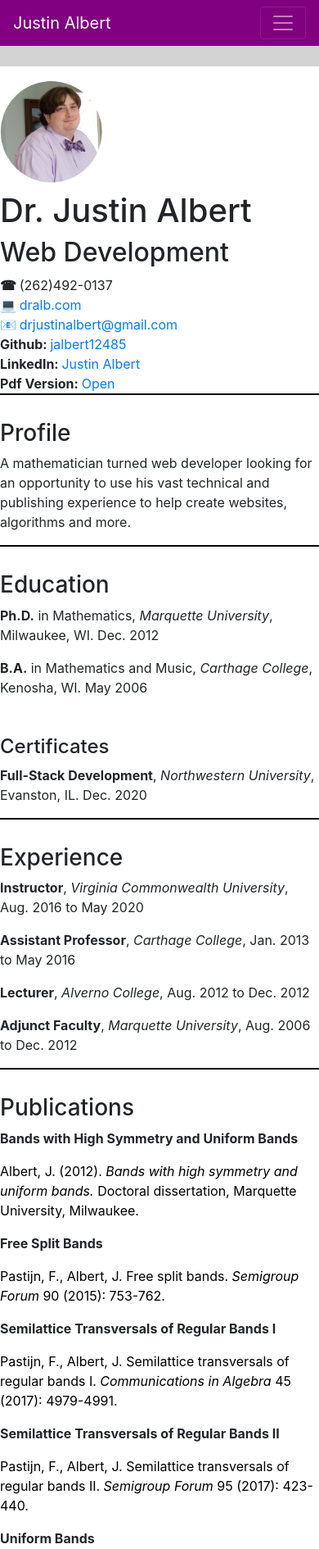
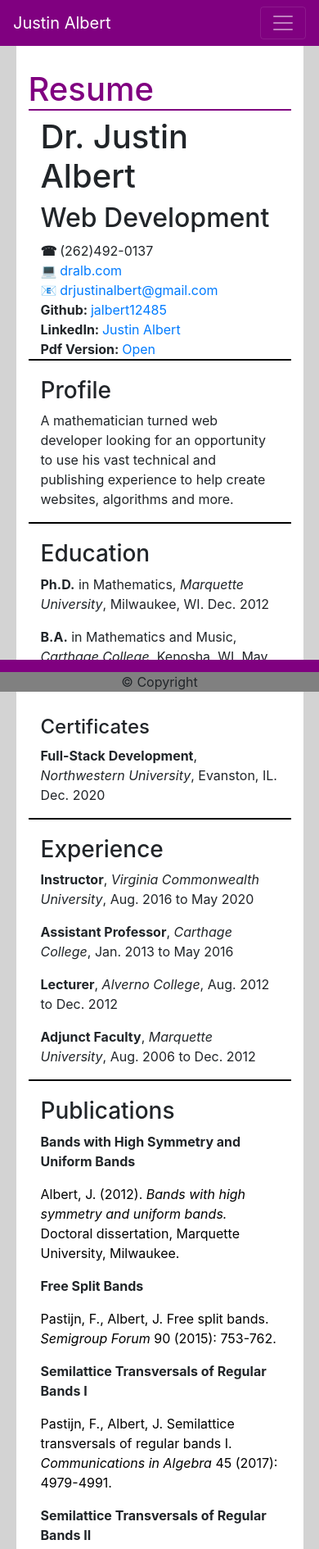
Before and after one commit to jalbert12485/portfolio-server, a website: page public/html/resume.html in a window 390 px wide. Shown: the top 1890 px of the page at 82% size. Drawn offline with nearby package versions, Linux system fonts and the light colour scheme.

Commit message:
updated resume

```diff
--- a/public/css/resume-style.css
+++ b/public/css/resume-style.css
@@ -1,13 +1,3 @@
-
-.background{
-
-    margin: 6% auto;
-    background-color: white;
-
-
-}
-
-
 .nolist{
     margin: 0px;
     padding: 0px;
@@ -19,19 +9,13 @@ header{
 }
 
 
-#headshot {
-    max-width: 125px;
-    border-radius: 300px;
-
-}
-
 li {
     overflow: hidden;
 }
 
 
 main{
-    margin:30px;
+    margin-top: 20px;
     border-bottom: 2px solid black;
 }
 main a{
--- a/public/css/style.css
+++ b/public/css/style.css
@@ -1,4 +1,9 @@
-
+.navbar{
+    width: 100%;
+    position: fixed;
+    top: 0;
+    z-index: 1;
+}
 
 img{
     margin: 10px 0px 10px 0px;
@@ -13,6 +18,8 @@ img{
 }
 
 footer{
+    position: fixed;
+    bottom: 0;
     padding-top: 5px;
     width: 100%;
     background-color: purple;
--- a/public/html/resume.html
+++ b/public/html/resume.html
@@ -43,14 +43,105 @@
 
           </nav>
 
-    <div class="row">
-    <section class="background container col-md-10 col-lg-8 col-sm-12">
-    <header class="row pt-2">
-        <div class="col-md-2 col-sm-4">
-			<img src="/img/wedding-060-e1534810309455.jpg" alt="Justin Albert" id="headshot"/>
-		</div>
-        <section  class="col-md-4 col-sm-8">
+
+
+          <div class="container mr-auto ml-auto mt-4" >
+            <div class="row">
+              <div class="col-md-10 col-sm-12 aboutcont" style="background-color: white;">
+            <section class="row" >
+                <h1  class="boxheader">Resume</h1>
+            </section>
+
+
+            <header class="row">
+              <section  class="col-lg-3 col-md-6">
+              <h1> Dr. Justin Albert  </h1>
+              </section>
+              <section class="col-lg-3 col-md-6" >
+              <h2> Web Development </h2>
+              </section>
+              <section class="col-lg-3 col-md-6">
+                  <ul class="nolist">
+                      <li> <strong>&#9742; </strong>(262)492-0137</li>
+                      <li> <strong>&#128187;  </strong><a href="https://dralb.com" target="_blank">dralb.com</a></li>
+                      <li> <strong>&#128231; </strong><a href="mailto:drjustinalbert@gmail.com" target="_blank">drjustinalbert@gmail.com</a></li>
+                  </ul>
+              </section>
+              <section class="col-lg-3 col-md-6">
+                  <ul class="nolist">
+                      <li> <strong>Github: </strong><a href="https://github.com/jalbert12485" target="_blank">jalbert12485</a></li>
+                      <li> <strong>LinkedIn: </strong><a href="https://www.linkedin.com/in/justin-albert-a246351b3/" target="_blank">Justin Albert</a></li>
+                      <li> <strong>Pdf Version: </strong><a href="/img/albert-resume.pdf" target="_blank">Open</a>
+                  </ul>
+              </section>
+          </header>
+
+          <main class="row">
+            <h3 class="col-md-4">Profile</h3>
+
+            <p  class="col-md-8"> A mathematician turned web developer looking for an opportunity to use his vast technical and publishing experience to help create websites, algorithms and more.</p>
+        </main>
+
+        <main id="education" class="row">
+          <h3 class="col-md-4">Education</h3>
+          <div class="col-md-8">
+              <p> <strong>Ph.D.</strong> in Mathematics, <em>Marquette University</em>, Milwaukee, WI. Dec. 2012 </p>
+              <p> <strong>B.A.</strong> in Mathematics and Music, <em>Carthage College</em>, Kenosha, WI. May 2006 </p>
+          </div>
+        </main>
+
+        <main id="cert" class="row">
+          <h4 class="col-md-4">Certificates</h4>
+
+            <div class="col-md-8">
+             <p> <strong>Full-Stack Development</strong>, <em>Northwestern University</em>, Evanston, IL. Dec. 2020 </p>
+            </div>
+        </main>
+
+        <main id="experience" class="row">
+          <h3 class="col-md-4">Experience</h3>
+          <div class="col-md-8">
+              <p > <strong>Instructor</strong>, <em>Virginia Commonwealth University</em>, Aug. 2016 to May 2020 </p>
+              <p > <strong>Assistant Professor</strong>, <em>Carthage College</em>, Jan. 2013 to May 2016 </p>
+              <p > <strong>Lecturer</strong>, <em>Alverno College</em>, Aug. 2012 to Dec. 2012 </p>
+              <p > <strong>Adjunct Faculty</strong>, <em>Marquette University</em>, Aug. 2006 to Dec. 2012 </p>
+          </div>
+      </main>
+
+      <main id="publications" class="row">
+          <h3 class="col-md-4">Publications</h3>
+          <div class="col-md-8">
+              <p><strong>Bands with High Symmetry and Uniform Bands</strong></p>
+              <a href="https://epublications.marquette.edu/dissertations_mu/222/" target="_blank"><p>Albert, J. (2012). <em>Bands with high symmetry and uniform bands.</em> Doctoral dissertation, Marquette University, Milwaukee.</p></a>
+              <p><strong>Free Split Bands</strong></p>
+              <a href="https://epublications.marquette.edu/mscs_fac/435/" target="_blank"><p>Pastijn, F., Albert, J. Free split bands. <em>Semigroup Forum</em> 90 (2015): 753-762.</p></a>
+              <p><strong>Semilattice Transversals of Regular Bands I</strong></p>
+              <a href="https://www.tandfonline.com/doi/abs/10.1080/00927872.2017.1288735#:~:text=Every%20regular%20band%20can%20be,lattice%20of%20regular%20band%20varieties." target="_blank"><p>Pastijn, F., Albert, J. Semilattice transversals of regular bands I. <em>Communications in Algebra</em> 45 (2017): 4979-4991. </p></a>
+              <p><strong>Semilattice Transversals of Regular Bands II</strong></p>
+              <a href="https://link.springer.com/article/10.1007/s00233-017-9863-8" target="_blank"><p>Pastijn, F., Albert, J. Semilattice transversals of regular bands II. <em>Semigroup Forum</em> 95 (2017): 423-440.</p></a>
+              <p><strong>Uniform Bands</strong></p>
+              <a href="https://epublications.marquette.edu/mscs_fac/255/" target="_blank"><p>Albert, J., Pastijn, F. Uniform bands. <em>Proceedings of the Edinburgh Mathematical Society</em> (2) 57 (2014): 575-587.</p></a>
+          </div>
+      </main>
+
+
+              </div>
+            </div>
+          </div>
+<!--
+
+          <main class="container mr-auto ml-auto " >
+            <div class="row">
+              <div class="col-md-10 col-sm-12 aboutcont" style="background-color: white;">
+            <section class="row" >
+                <h1  class="boxheader">Resume</h1>
+            </section>
+
+    <header class="row">
+        <section  class="col-md-3 col-sm-6">
         <h1> Dr. Justin Albert  </h1>
+        </section>
+        <section class="col-md-3 col-sm-6" >
         <h2> Web Development </h2>
         </section>
         <section class="col-md-3 col-sm-6">
@@ -118,8 +209,8 @@
             <a href="https://epublications.marquette.edu/mscs_fac/255/" target="_blank"><p>Albert, J., Pastijn, F. Uniform bands. <em>Proceedings of the Edinburgh Mathematical Society</em> (2) 57 (2014): 575-587.</p></a>
         </div>
     </main>
-</section>
-</div>
+
+  </main> -->
 
 
   <!-- Start of footer -->
--- a/public/script/portfolio.js
+++ b/public/script/portfolio.js
@@ -36,7 +36,7 @@ addProject("refactor","Refactor","A given working code has been refractored to b
 
 for(let i=0; i<projects.length; i++){
 let newDiv=$("<div>");
-newDiv.addClass("card col-md-6 col-sm-12");
+newDiv.addClass("card col-sm-12");
 newDiv.attr("style", "width: 18rem");
 let newImg=$("<img>");
 newImg.addClass("card-img-top");
```
Also changed, not shown: public/html/contact.html (+2 -2 lines), public/html/index.html (+2 -2 lines), public/html/portfolio.html (+2 -2 lines).
